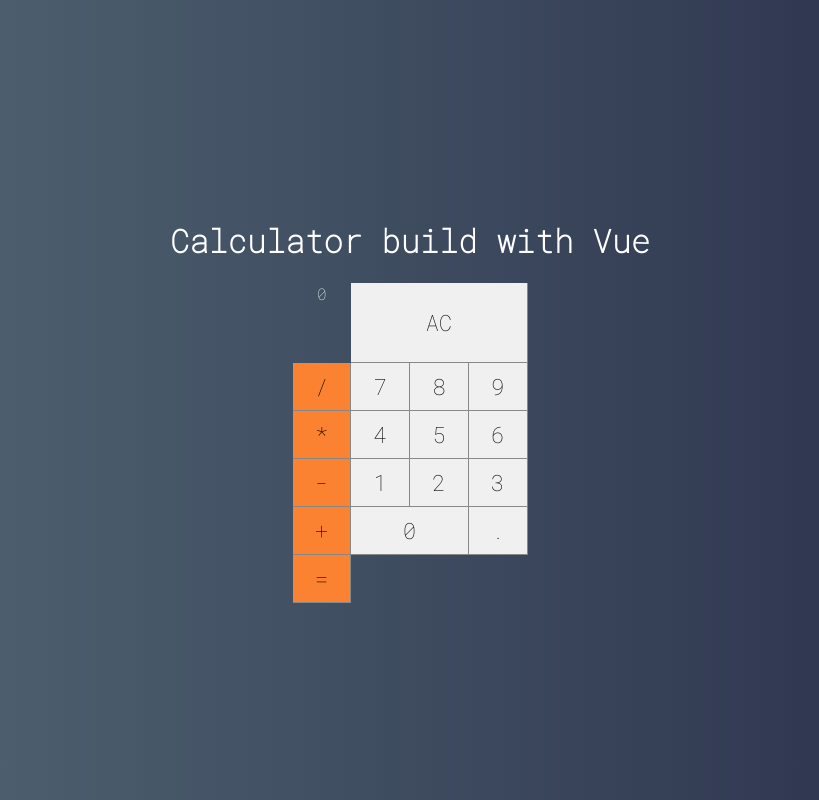
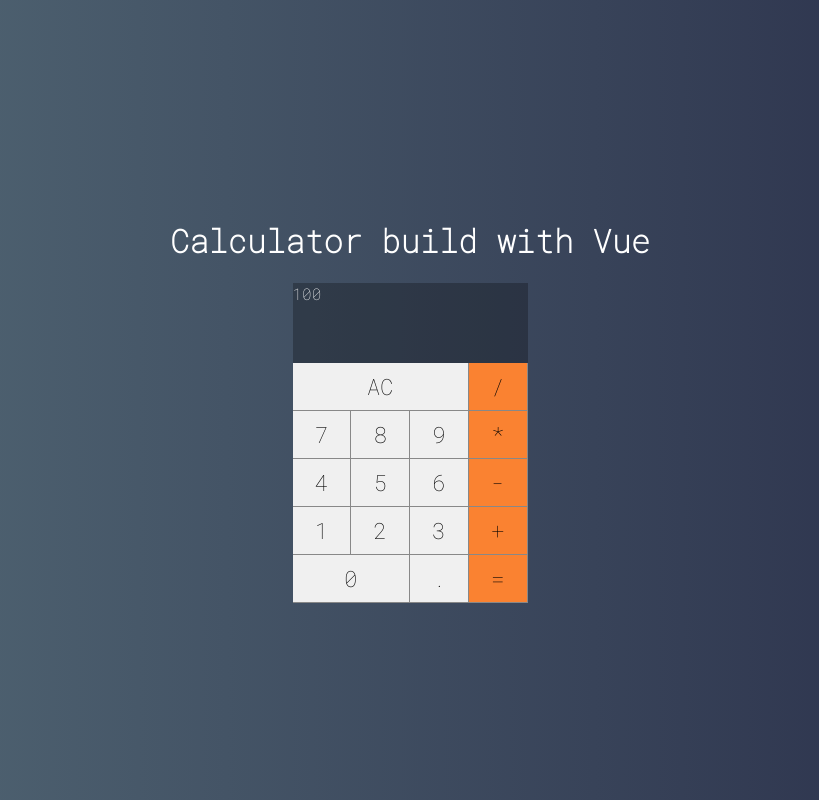
Before and after one commit to Andreas-Ziegler22/Calculator-VueJS, a Vue app in the folder calculator-vuejs/: page / in a window 1280 px wide. Shown: the whole page, without its empty margins (230-1049 px from the left). Built offline with nearby package versions, Linux system fonts and the light colour scheme; the HTML template or start-up script is replaced by a standard one.

Commit message:
display on place

```diff
--- a/calculator-vuejs/src/components/Dsiplay.vue
+++ b/calculator-vuejs/src/components/Dsiplay.vue
@@ -1,9 +1,18 @@
 <template>
-  <div class="display">0</div>
+  <div class="display">{{ value }}</div>
 </template>
 
 <script>
-export default {};
+export default {
+  props: ["value"],
+};
 </script>
 
-<style></style>
+<style>
+.display {
+  grid-column: span 4;
+  background-color: #0004;
+
+  display: flex;
+}
+</style>
--- a/calculator-vuejs/src/main/Calculator.vue
+++ b/calculator-vuejs/src/main/Calculator.vue
@@ -1,6 +1,6 @@
 <template>
   <div class="calculator">
-    <Display />
+    <Display value="100" />
     <Button label="AC" triple />
     <Button label="/" operation />
     <Button label="7" />
```
